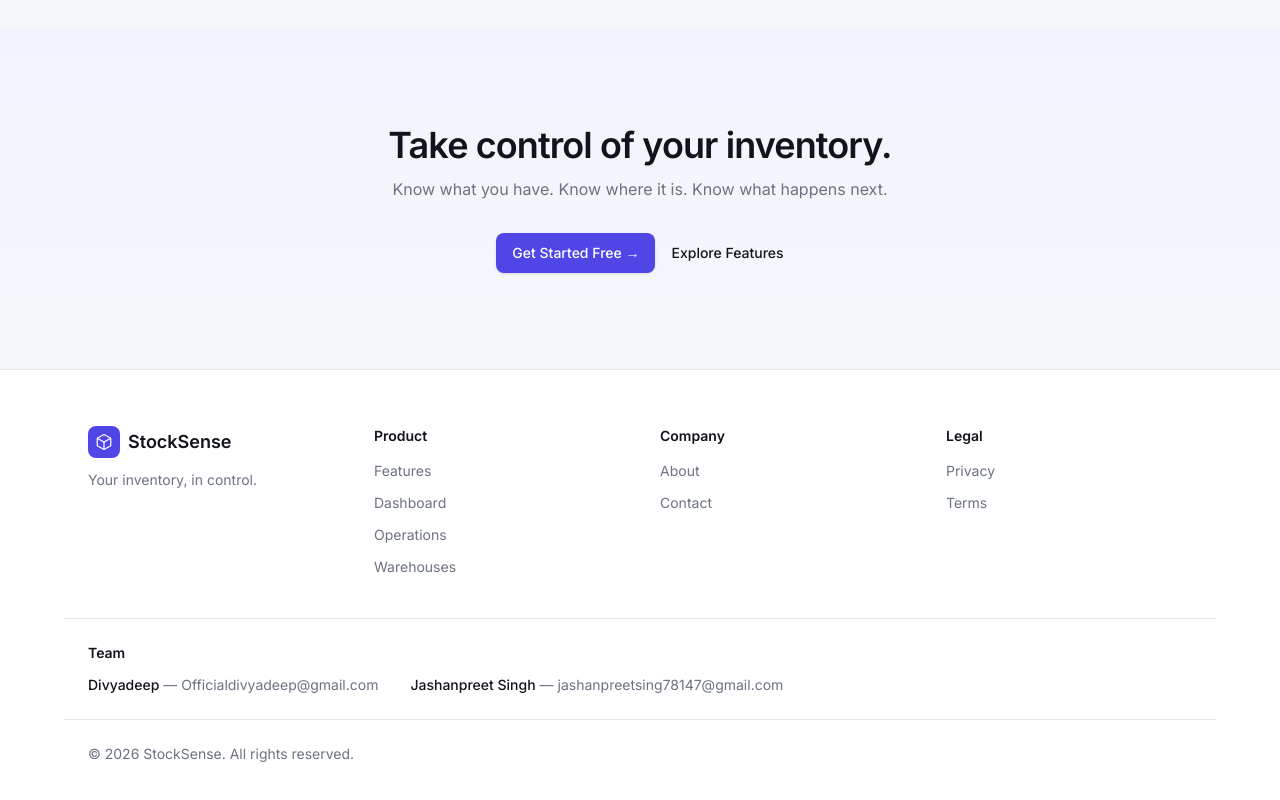
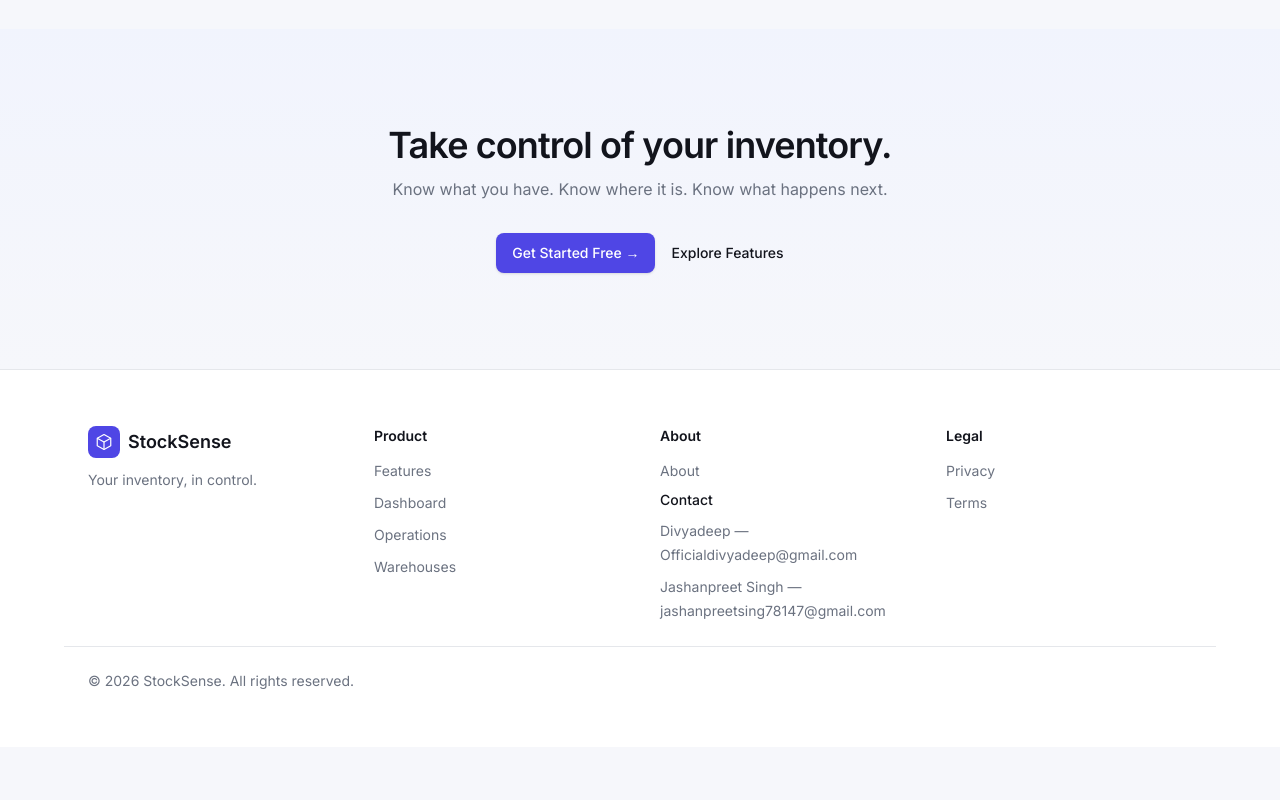
Before and after one commit to divyadeep-kaur/StockSense, a Next.js app: page / in a window 1280 px wide. Shown: the part 3642-4442 px from the top of the page. After the commit the page ends 4389 px from the top, so only its background shows below. Built offline with nearby package versions, Linux system fonts and the light colour scheme.

Commit message:
Move team contact info under the footer's About/Contact links

```diff
--- a/src/components/landing/footer.tsx
+++ b/src/components/landing/footer.tsx
@@ -1,9 +1,4 @@
 import { Logo } from "@/components/logo";
-
-const TEAM = [
-  { name: "Divyadeep", email: "Officialdivyadeep@gmail.com" },
-  { name: "Jashanpreet Singh", email: "jashanpreetsing78147@gmail.com" },
-];
 
 const COLUMNS = [
   {
@@ -16,19 +11,17 @@ const COLUMNS = [
     ],
   },
   {
-    title: "Company",
-    links: [
-      { label: "About", href: "#about" },
-      { label: "Contact", href: "#about" },
-    ],
-  },
-  {
     title: "Legal",
     links: [
       { label: "Privacy", href: "#" },
       { label: "Terms", href: "#" },
     ],
   },
+];
+
+const TEAM = [
+  { name: "Divyadeep", email: "Officialdivyadeep@gmail.com" },
+  { name: "Jashanpreet Singh", email: "jashanpreetsing78147@gmail.com" },
 ];
 
 export function Footer() {
@@ -40,7 +33,41 @@ export function Footer() {
           <p className="mt-3 text-sm text-muted">Your inventory, in control.</p>
         </div>
 
-        {COLUMNS.map((col) => (
+        {COLUMNS.slice(0, 1).map((col) => (
+          <div key={col.title}>
+            <p className="text-sm font-semibold text-foreground">{col.title}</p>
+            <ul className="mt-3 space-y-2">
+              {col.links.map((link) => (
+                <li key={link.label}>
+                  <a href={link.href} className="text-sm text-muted hover:text-foreground">
+                    {link.label}
+                  </a>
+                </li>
+              ))}
+            </ul>
+          </div>
+        ))}
+
+        <div>
+          <p className="text-sm font-semibold text-foreground">About</p>
+          <ul className="mt-3 space-y-2">
+            <li>
+              <a href="#about" className="text-sm text-muted hover:text-foreground">
+                About
+              </a>
+            </li>
+            <li className="text-sm font-medium text-foreground">Contact</li>
+            {TEAM.map((member) => (
+              <li key={member.email}>
+                <a href={`mailto:${member.email}`} className="text-sm text-muted hover:text-foreground">
+                  {member.name} — {member.email}
+                </a>
+              </li>
+            ))}
+          </ul>
+        </div>
+
+        {COLUMNS.slice(1).map((col) => (
           <div key={col.title}>
             <p className="text-sm font-semibold text-foreground">{col.title}</p>
             <ul className="mt-3 space-y-2">
@@ -56,21 +83,6 @@ export function Footer() {
         ))}
       </div>
 
-      <div className="mx-auto mt-10 w-full max-w-6xl border-t border-border px-6 pt-6">
-        <p className="text-sm font-semibold text-foreground">Team</p>
-        <div className="mt-3 flex flex-wrap gap-x-8 gap-y-2">
-          {TEAM.map((member) => (
-            <a
-              key={member.email}
-              href={`mailto:${member.email}`}
-              className="text-sm text-muted hover:text-foreground"
-            >
-              <span className="font-medium text-foreground">{member.name}</span> — {member.email}
-            </a>
-          ))}
-        </div>
-      </div>
-
       <div className="mx-auto mt-6 w-full max-w-6xl border-t border-border px-6 pt-6 text-sm text-muted">
         © {new Date().getFullYear()} StockSense. All rights reserved.
       </div>
```
